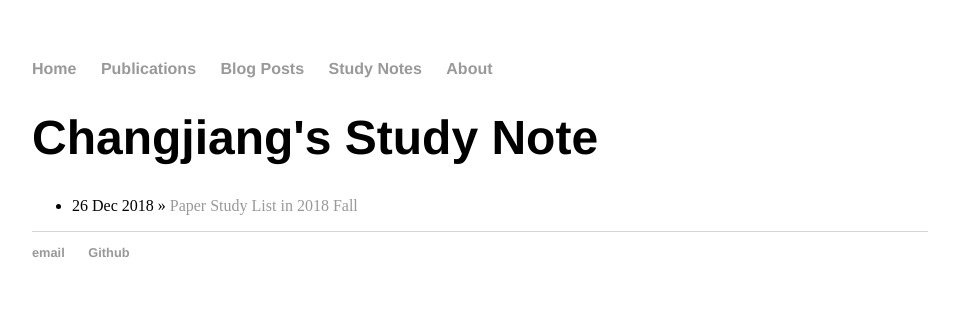
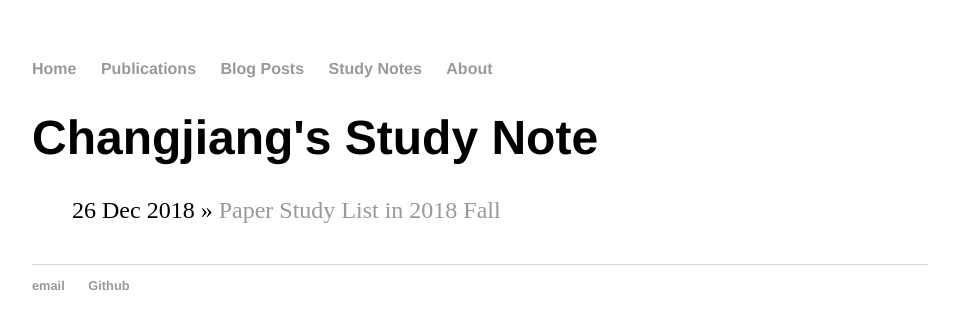
Before and after one commit to ccj5351/ccj5351.github.io, a Jekyll site: the page built from study.html, in a window 1280 px wide. Shown: the top 329 px of the page, without its empty margins (160-1119 px from the left). Built offline with Jekyll 4.4.1, drawn with Linux system fonts in a browser that asks for light colours; comment, search, counter and statistics services are not loaded.

Commit message:
use ul style same as class=posts

```diff
--- a/study.html
+++ b/study.html
@@ -3,7 +3,7 @@ layout: default
 title: Changjiang's Study Note
 ---
 	<h1>{{ page.title }}</h1>
-	<ul class="studynotes">
+	<ul class="posts">
 		{% for studynote in site.studynotes %}
 		<li><span>{{ studynote.date | date_to_string }}</span> »  <a href="{{ studynote.url }}" title="{{ studynote.title }}" > {{ studynote.title }} </a></li>
 		{% endfor %}
```
